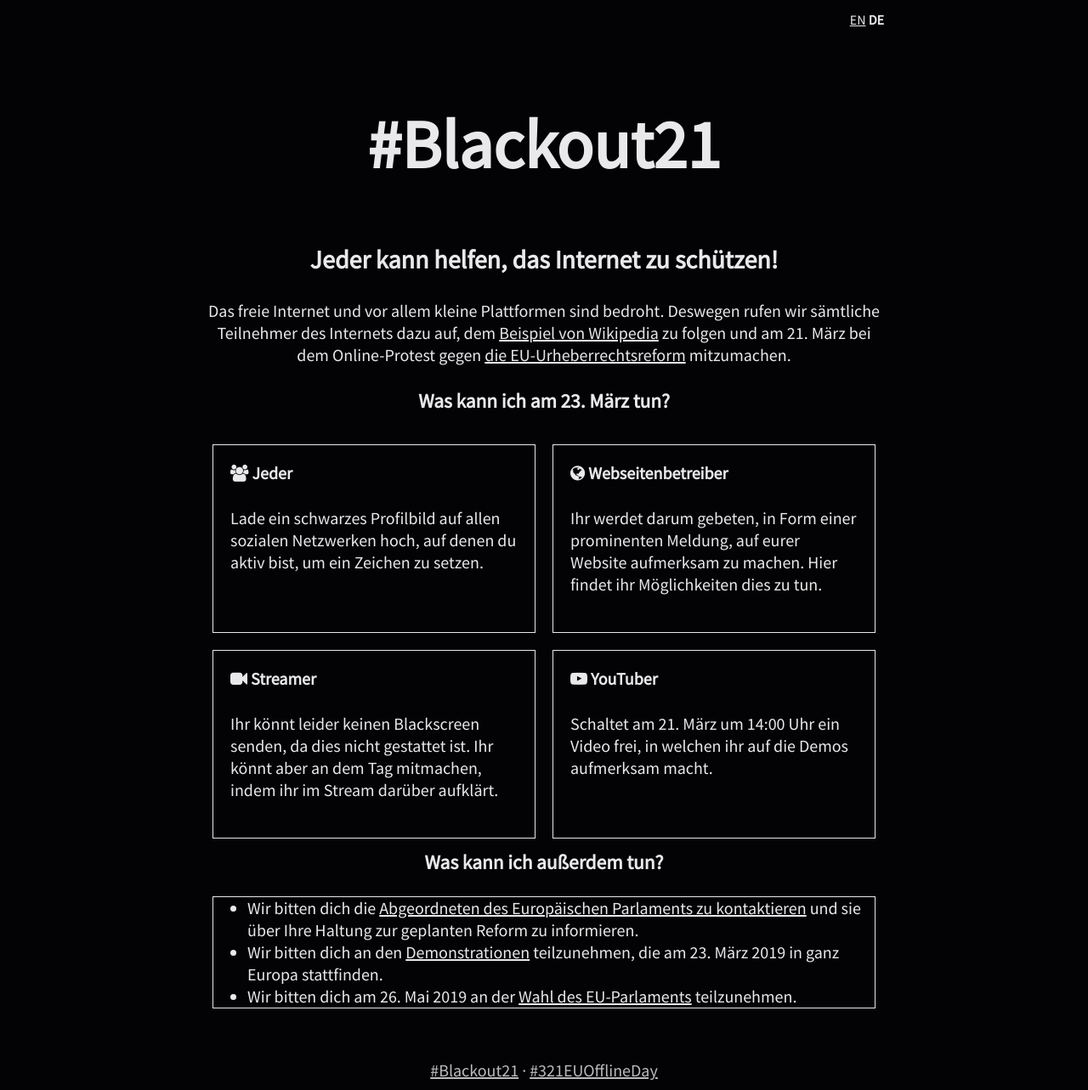
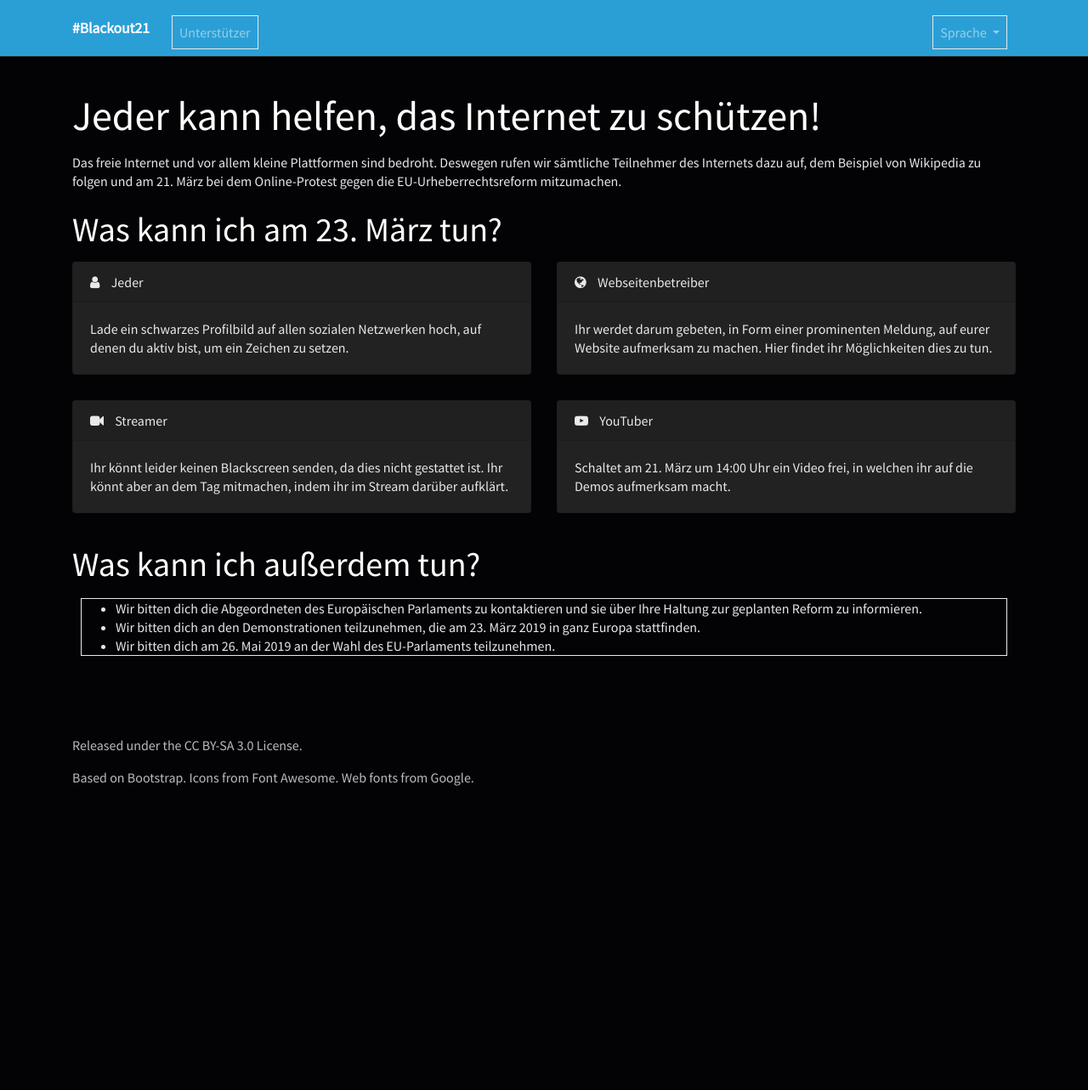
Before and after one commit to blackout21/blackout21.github.io, a Jekyll site: the page built from de/index.md, in a window 1280 px wide and 1283 px high. Shown: the whole window at 85% size. Built offline with Jekyll 4.4.1, drawn with Linux system fonts in a browser that asks for light colours; nearby versions of some CDN libraries; our own code applies the rules of GitHub Pages for plain Markdown files.

Commit message:
First bootstrap based design

```diff
--- /dev/null
+++ b/_includes/target_de.html
@@ -0,0 +1,49 @@
+<div class="row">
+  <div class="col-lg-6">
+    <div class="card bg-light bg-primary">
+      <div class="card-header"><span class="fa fa-user"></span> Jeder</div>
+      <div class="card-body">
+        <p class="card-text">
+          Lade ein schwarzes Profilbild auf allen sozialen Netzwerken hoch,
+          auf denen du aktiv bist, um ein Zeichen zu setzen.
+        </p>
+      </div>
+    </div>
+  </div>
+
+  <div class="col-lg-6">
+    <div class="card bg-light bg-primary">
+      <div class="card-header"><span class="fa fa-globe"></span> Webseitenbetreiber</div>
+      <div class="card-body">
+        <p class="card-text">
+          Ihr werdet darum gebeten, in Form einer prominenten Meldung, auf eurer
+          Website aufmerksam zu machen. Hier findet ihr Möglichkeiten dies zu tun.
+        </p>
+      </div>
+    </div>
+  </div>
+
+  <div class="col-lg-6">
+    <div class="card bg-light bg-primary">
+      <div class="card-header"><span class="fa fa-video-camera"></span> Streamer</div>
+      <div class="card-body">
+        <p class="card-text">
+          Ihr könnt leider keinen Blackscreen senden, da dies nicht gestattet ist.
+          Ihr könnt aber an dem Tag mitmachen, indem ihr im Stream darüber aufklärt.
+        </p>
+      </div>
+    </div>
+  </div>
+
+  <div class="col-lg-6">
+    <div class="card bg-light bg-primary">
+      <div class="card-header"><span class="fa fa-youtube-play"></span> YouTuber</div>
+      <div class="card-body">
+        <p class="card-text">
+          Schaltet am 21. März um 14:00 Uhr ein Video frei, in welchen
+          ihr auf die Demos aufmerksam macht.
+        </p>
+      </div>
+    </div>
+  </div>
+</div>
--- a/_layouts/default.html
+++ b/_layouts/default.html
@@ -6,8 +6,9 @@
     <meta name="description" content="{{ page.description }}">
     <meta name="viewport" content="width=device-width, initial-scale=1">
     <link href="https://fonts.googleapis.com/css?family=Source+Sans+Pro" rel="stylesheet">
-    <link href="https://cdnjs.cloudflare.com/ajax/libs/normalize/8.0.1/normalize.css" rel="stylesheet">
+    <link href="https://stackpath.bootstrapcdn.com/bootswatch/4.3.1/cyborg/bootstrap.min.css" rel="stylesheet">
     <link href="https://stackpath.bootstrapcdn.com/font-awesome/4.7.0/css/font-awesome.min.css" rel="stylesheet">
+
     <link rel="stylesheet" href="{{ '/assets/css/main.css' | relative_url }}">
     <link href="{{ '/assets/img/favicon.png' | relative_url }}" rel="icon" type="image/png">
     <meta property="og:title" content="{{ page.title }}">
@@ -15,28 +16,98 @@
     <meta property="og:image" content="{{ '/assets/img/meta.png' | relative_url }}">
     <meta property="og:type" content="website">
     <meta property="og:site_name" content="#Blackout21">
+
+    <style>
+      body {
+        padding-top: 100px;
+        font: normal 16px/22px "Source Sans Pro", Arial, Helvetica, sans-serif;
+      }
+      .navbar-brand {
+        font-weight: 900;
+      }
+      footer {
+        margin-top: 20px;
+        padding-top: 20px;
+      }
+      .card {
+        margin-bottom: 30px;
+      }
+      .card .fa {
+        margin-right: 10px;
+      }
+    </style>
 </head>
 <body>
-    {% if page.language == "de" %}
-    <nav>
-            <a href="{{ '/' | relative_url }}" hreflang="en" title="English version">EN</a>
-        <strong>DE</strong>
-    </nav>
-    {% else %}
-    <nav>
-            <strong>EN</strong>
-        <a href="{{ '/de/' | relative_url }}" hreflang="de" title="Deutsche Version">DE</a>
-    </nav>
-    {% endif %}
-    <main>
-        <h1>#Blackout21</h1>
+  <header class="navbar navbar-expand-lg fixed-top navbar-dark bg-primary">
+    <div class="container">
+      {% if page.language == "de" %}
+        <a href="" class="navbar-brand">#Blackout21</a>
+        <button class="navbar-toggler" type="button" data-toggle="collapse" data-target="#navbarResponsive" aria-controls="navbarResponsive" aria-expanded="false" aria-label="Toggle navigation">
+        <span class="navbar-toggler-icon"></span>
+        </button>
+        <div class="collapse navbar-collapse" id="navbarResponsive">
+          <ul class="navbar-nav">
+              <li class="nav-item">
+                  <a class="nav-link" href="{{ '/de/supporters' | relative_url }}">Unterstützer</a>
+              </li>
+          </ul>
 
-        {{ content }}
+          <ul class="nav navbar-nav ml-auto">
+            <li class="nav-item dropdown">
+              <a class="nav-link dropdown-toggle" data-toggle="language" href="#" id="language">Sprache <span class="caret"></span></a>
+              <div class="dropdown-menu" aria-labelledby="language">
+                <a href="{{ '/' | relative_url }}" class="dropdown-item">Englisch</a>
+                <a href="{{ '/de/' | relative_url }}" class="dropdown-item active">Deutsch</a>
+              </div>
+            </li>
+          </ul>
+        </div>
+      {% else %}
+        <a href="" class="navbar-brand">#Blackout21</a>
+        <button class="navbar-toggler" type="button" data-toggle="collapse" data-target="#navbarResponsive" aria-controls="navbarResponsive" aria-expanded="false" aria-label="Toggle navigation">
+        <span class="navbar-toggler-icon"></span>
+        </button>
+        <div class="collapse navbar-collapse" id="navbarResponsive">
+          <ul class="navbar-nav">
+              <li class="nav-item">
+                  <a class="nav-link" href="{{ '/en/supporters' | relative_url }}">Supporters</a>
+              </li>
+          </ul>
 
-        <footer>
-            <a href="https://twitter.com/hashtag/blackout21" target="_blank">#Blackout21</a> ·
-            <a href="https://twitter.com/hashtag/321EUOfflineDay" target="_blank">#321EUOfflineDay</a>
-        </footer>
-    </main>
+          <ul class="nav navbar-nav ml-auto">
+            <li class="nav-item dropdown">
+              <a class="nav-link dropdown-toggle" data-toggle="language" href="#" id="language">Language <span class="caret"></span></a>
+              <div class="dropdown-menu" aria-labelledby="language">
+                  <a href="{{ '/' | relative_url }}" class="dropdown-item active">English</a>
+                  <a href="{{ '/de/' | relative_url }}" class="dropdown-item">German</a>
+                </div>
+            </li>
+          </ul>
+        </div>
+      {% endif %}
+    </div>
+  </header>
+
+  <div class="container">
+    {{ content }}
+
+    <br><br>
+
+    <footer id="footer">
+      <div class="row">
+        <div class="col-lg-12">
+          <p>
+            Released under the <a href="http://creativecommons.org/licenses/by-sa/3.0/legalcode">CC BY-SA 3.0 License</a>.
+          </p>
+          <p>Based on <a href="https://getbootstrap.com" rel="nofollow">Bootstrap</a>. Icons from <a href="http://fontawesome.io/" rel="nofollow">Font Awesome</a>. Web fonts from <a href="https://fonts.google.com/" rel="nofollow">Google</a>.</p>
+        </div>
+      </div>
+    </footer>
+  </div>
+
+
+  <script src="https://code.jquery.com/jquery-3.2.1.slim.min.js" integrity="sha384-KJ3o2DKtIkvYIK3UENzmM7KCkRr/rE9/Qpg6aAZGJwFDMVNA/GpGFF93hXpG5KkN" crossorigin="anonymous"></script>
+  <script src="https://cdnjs.cloudflare.com/ajax/libs/popper.js/1.12.9/umd/popper.min.js" integrity="sha384-ApNbgh9B+Y1QKtv3Rn7W3mgPxhU9K/ScQsAP7hUibX39j7fakFPskvXusvfa0b4Q" crossorigin="anonymous"></script>
+  <script src="https://maxcdn.bootstrapcdn.com/bootstrap/4.0.0/js/bootstrap.min.js" integrity="sha384-JZR6Spejh4U02d8jOt6vLEHfe/JQGiRRSQQxSfFWpi1MquVdAyjUar5+76PVCmYl" crossorigin="anonymous"></script>
 </body>
 </html>
--- a/de/index.md
+++ b/de/index.md
@@ -12,25 +12,7 @@ und am 21. März bei dem Online-Protest gegen [die EU-Urheberrechtsreform][2] mi
 
 ### Was kann ich am 23. März tun?
 
-> #### <span class="fa fa-users"></span> Jeder
->
-> Lade ein schwarzes Profilbild auf allen sozialen Netzwerken hoch,
-> auf denen du aktiv bist, um ein Zeichen zu setzen.
-
-> #### <span class="fa fa-globe"></span> Webseitenbetreiber
->
-> Ihr werdet darum gebeten, in Form einer prominenten Meldung, auf eurer
-> Website aufmerksam zu machen. Hier findet ihr Möglichkeiten dies zu tun.
-
-> #### <span class="fa fa-video-camera"></span> Streamer
->
-> Ihr könnt leider keinen Blackscreen senden, da dies nicht gestattet ist.
-> Ihr könnt aber an dem Tag mitmachen, indem ihr im Stream darüber aufklärt.
-
-> #### <span class="fa fa-youtube-play"></span> YouTuber
->
-> Schaltet am 21. März um 14:00 Uhr ein Video frei, in welchen
-> ihr auf die Demos aufmerksam macht.
+{% include target_de.html %}
 
 ### Was kann ich außerdem tun?
 
```
Also changed, not shown: _includes/target_en.html (added, +49 -0 lines).
